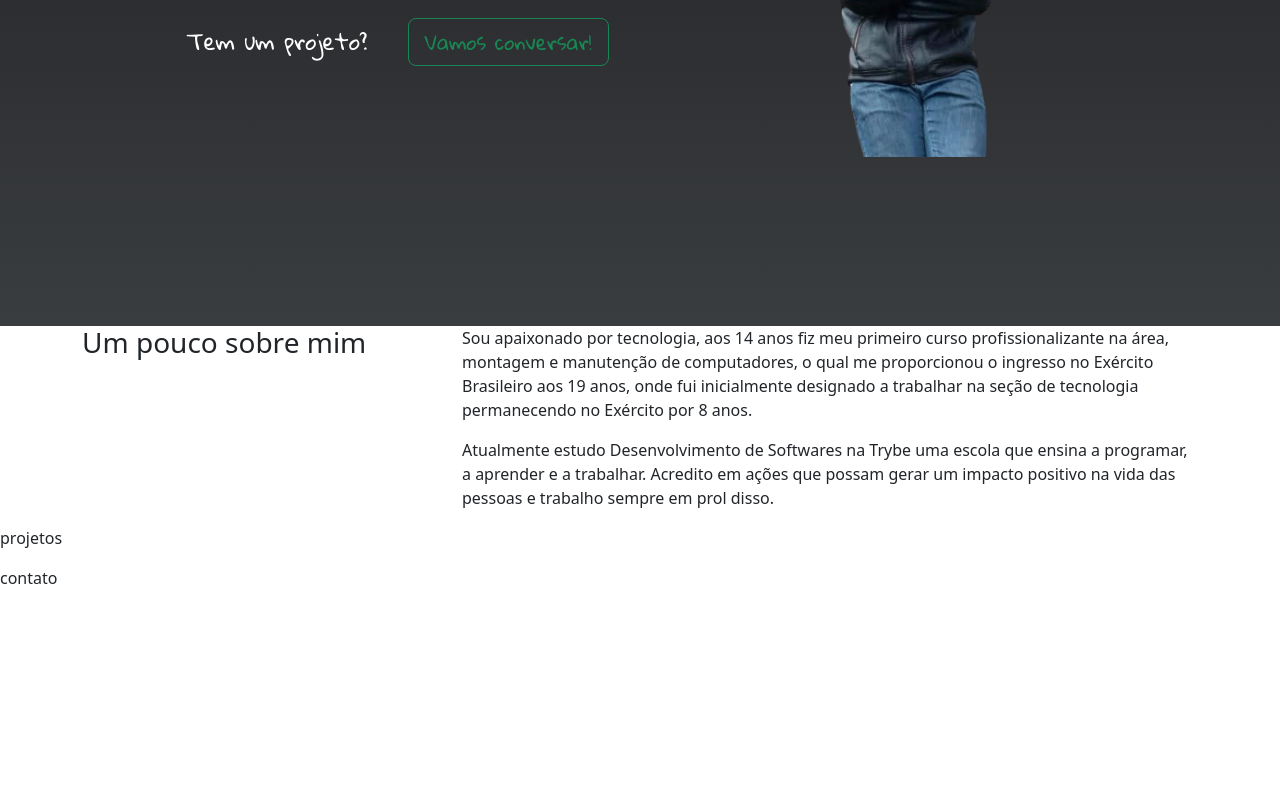
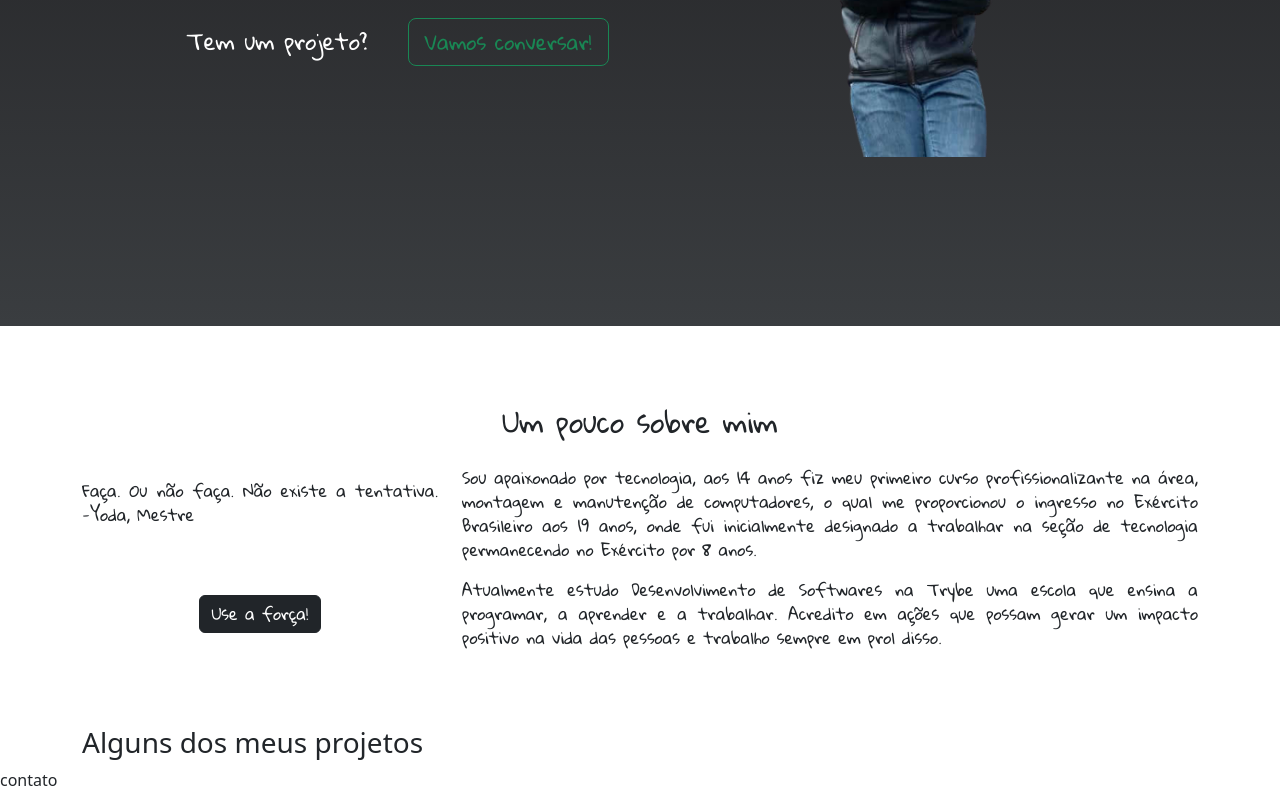
Before and after one commit to lucaseduardolema/portfolio-react, a React (Create React App) app: page / in a window 1280 px wide. Shown: the part 530-1338 px from the top of the page. Before the commit the page ends 1136 px from the top, so only its background shows below. Built offline with nearby package versions, Linux system fonts and the light colour scheme.

Commit message:
add about section

```diff
--- a/src/App.js
+++ b/src/App.js
@@ -1,10 +1,12 @@
 import { Route, Switch } from "react-router-dom";
+import NotFound from "./pages/NotFound";
 import Principal from "./pages/Principal";
 
 function App() {
   return (
     <Switch>
       <Route exact path='/' component={ Principal } />
+      <Route path='*' component={ NotFound } />
     </Switch>
   );
 }
--- a/src/components/About.jsx
+++ b/src/components/About.jsx
@@ -1,16 +1,53 @@
-import React from "react";
-import { Col, Container, Row } from "react-bootstrap";
+import React, { useState } from "react";
+import { Button, Col, Container, Row } from "react-bootstrap";
+import "../styles/About.css";
+
+const arrPhrase = [
+  "Faça. Ou não faça. Não existe a tentativa. -Yoda, Mestre",
+  "Transmita o que aprendeu. Força, maestria. Mas fraqueza, insensatez, fracasso também. Sim, fracasso acima de tudo. O maior professor, o fracasso é. Luke, nós somos o que eles crescem além. Esse é o verdadeiro fardo de todos os mestres. -Yoda, Mestre",
+  "Eu acho a sua falta de fé perturbadora -Darth Vader",
+  "Eu estava esperando por você, Obi-Wan. Finalmente, nós nos encontramos de novo. O círculo está agora completo. Quando o deixei, eu era só o aprendiz; agora eu sou o mestre. -Darth Vader",
+  "Então é assim que a liberdade morre… com um estrondoso aplauso. -Padmé Amidala",
+  "Esteja consciente dos seus pensamentos, Anakin. Eles vão trair você. -Obi-Wan Kenobi",
+  "Você foi o escolhido! Foi dito que você iria destruir os Sith, não se juntar a eles! Você deveria ter trazido equilíbrio à Força, não deixá-la na escuridão. -Obi-Wan Kenobi",
+  "Lembre-se: seu foco determina a sua realidade. -Qui-Gon Jinn",
+  "A Força é forte em minha família. Meu pai a tem, eu a tenho e minha irmã a tem. Sim. É você, Leia. -Luke Skywalker",
+  "A rebelião renasce hoje. A guerra está apenas começando e eu não serei o último Jedi. -Luke Skywalker",
+  "O lado negro da Força é o caminho para muitas habilidades que alguns consideram ser... Antinatural. -Senador Palpatine",
+];
 
 function About() {
+  const [pharse, setPhrase] = useState(arrPhrase[0]);
+
+  const randomPhrase = () => {
+    const randomNumber = parseInt(Math.random() * arrPhrase.length);
+    setPhrase(arrPhrase[randomNumber]);
+  };
+
   return (
     <Container id="about" className="about">
       <Row>
-        <Col md={4}>
+        <Col className="about-heading" md={12}>
           <h3>Um pouco sobre mim</h3>
         </Col>
+        <Col className="star-wars-phrase" md={4}>
+          <p>{pharse}</p>
+          <Button variant="dark" onClick={randomPhrase}>Use a força!</Button>
+        </Col>
         <Col md={8} className="about-text">
-          <p>Sou apaixonado por tecnologia, aos 14 anos fiz meu primeiro curso profissionalizante na área, montagem e manutenção de computadores, o qual me proporcionou o ingresso no Exército Brasileiro aos 19 anos, onde fui inicialmente designado a trabalhar na seção de tecnologia permanecendo no Exército por 8 anos.</p>
-          <p>Atualmente estudo Desenvolvimento de Softwares na Trybe uma escola que ensina a programar, a aprender e a trabalhar. Acredito em ações que possam gerar um impacto positivo na vida das pessoas e trabalho sempre em prol disso.</p>
+          <p>
+            Sou apaixonado por tecnologia, aos 14 anos fiz meu primeiro curso
+            profissionalizante na área, montagem e manutenção de computadores, o
+            qual me proporcionou o ingresso no Exército Brasileiro aos 19 anos,
+            onde fui inicialmente designado a trabalhar na seção de tecnologia
+            permanecendo no Exército por 8 anos.
+          </p>
+          <p>
+            Atualmente estudo Desenvolvimento de Softwares na Trybe uma escola
+            que ensina a programar, a aprender e a trabalhar. Acredito em ações
+            que possam gerar um impacto positivo na vida das pessoas e trabalho
+            sempre em prol disso.
+          </p>
         </Col>
       </Row>
     </Container>
--- a/src/components/Header.jsx
+++ b/src/components/Header.jsx
@@ -4,6 +4,7 @@ import Navbar from 'react-bootstrap/Navbar';
 
 function Header() {
   return (
+    <header>
       <Navbar expand="lg" bg="dark" variant="dark">
         <Container>
           <Navbar.Brand href="/">Lucas Eduardo</Navbar.Brand>
@@ -17,6 +18,7 @@ function Header() {
           </Navbar.Collapse>
         </Container>
       </Navbar>
+    </header>
   );
 }
 
--- a/src/components/Projects.jsx
+++ b/src/components/Projects.jsx
@@ -1,10 +1,15 @@
 import React from "react";
+import { Col, Container, Row } from "react-bootstrap";
 
 function Projects() {
   return (
-    <div id="projects">
-      <p>projetos</p>
-    </div>
+    <Container id="projects">
+      <Row>
+        <Col md={12}>
+          <h3>Alguns dos meus projetos</h3>
+        </Col>
+      </Row>
+    </Container>
   );
 }
 
--- /dev/null
+++ b/src/pages/NotFound.jsx
@@ -0,0 +1,9 @@
+import React from "react";
+
+function NotFound() {
+  return (
+    <h1>404</h1>
+  );
+}
+
+export default NotFound;
--- a/src/styles/About.css
+++ b/src/styles/About.css
@@ -0,0 +1,33 @@
+@import url("https://fonts.googleapis.com/css2?family=Gloria+Hallelujah&family=Press+Start+2P&display=swap");
+
+.about {
+  display: flex;
+  align-items: center;
+  justify-content: center;
+  font-family: "Gloria Hallelujah", cursive;
+  min-height: 50vh;
+}
+
+.about-heading {
+  display: flex;
+  justify-content: center;
+  align-items: center;
+  height: 80px;
+}
+
+.star-wars-phrase {
+  display: flex;
+  flex-direction: column;
+  align-items: center;
+  justify-content: center;
+  text-align: justify;
+  padding-bottom: 20px;
+}
+
+.star-wars-phrase p {
+  min-height: 100px;
+}
+
+.about-text {
+  text-align: justify;
+}
```
Lines whose indentation alone changed are shown as unchanged.
